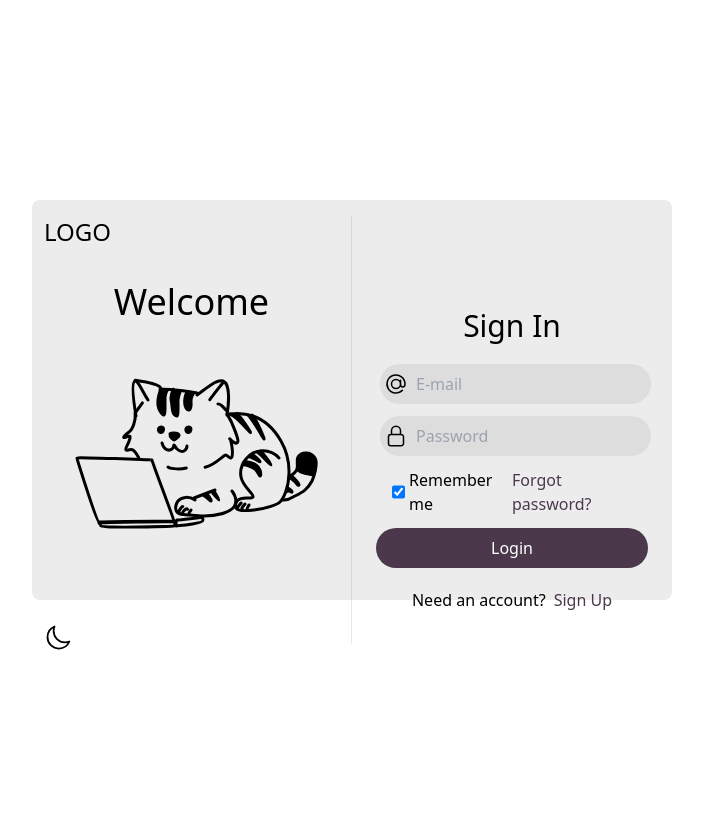
After one commit to Wiktor-Sikora/wildcat, a Django app: page /accounts/login in a window 1280 px wide. The commit adds this page. Shown: the whole page, without its empty margins (288-991 px from the left). Run offline with Django 4.2, Linux system fonts and the light colour scheme; some libraries are stand-ins or nearby versions.

Commit message:
new sites

```diff
--- a/requirments/local.txt
+++ b/requirments/local.txt
@@ -1,3 +1,4 @@
 django
 django-tailwind
 # djlint
+django-widget-tweaks
--- /dev/null
+++ b/wildcat/accounts/forms.py
@@ -0,0 +1 @@
+from django.contrib.auth.forms import AuthenticationForm
--- a/wildcat/accounts/urls.py
+++ b/wildcat/accounts/urls.py
@@ -5,6 +5,7 @@ from . import views
 app_name = 'accounts'
 
 urlpatterns = [
+    path('login', views.LoginPageView.as_view(), name='login'),
     # copied from docs
     # path('articles/2003/', views.special_case_2003),
     # path('articles/<int:year>/', views.year_archive),
--- a/wildcat/accounts/views.py
+++ b/wildcat/accounts/views.py
@@ -1,3 +1,10 @@
 from django.shortcuts import render
+from django.views.generic import View
 
 # Create your views here.
+
+class LoginPageView(View):
+    template_name = 'authentication/authenticate.html'
+
+    def get(self, request):
+        return render(request, self.template_name)
--- a/wildcat/core/settings/base.py
+++ b/wildcat/core/settings/base.py
@@ -31,6 +31,7 @@ INSTALLED_APPS = [
     # non django default packages
     'tailwind',
     'django_browser_reload',
+    'widget_tweaks',
 
     # local apps
     'accounts',
--- /dev/null
+++ b/wildcat/templates/authentication/authenticate.html
@@ -0,0 +1,121 @@
+{% extends 'base.html' %}
+{% load static %}
+{% block title %}Wildcat | login page {% endblock %}
+{% block navbar %}{% endblock %}
+{% block content %}
+    <div class="flex items-center justify-center h-screen">
+        <div class="w-4/5 lg:w-1/2 h-auto lg:h-1/2 bg-[#ececec] dark:bg-[#272727] rounded-lg">
+            <div class="grid grid-cols-1 lg:grid-cols-2 gap-0 h-full">
+                <div class="hidden lg:md:block">
+                    <div class="h-[90%] grid grid-rows-6 my-4 border-r border-slate-900/10 dark:border-slate-300/10 invisible lg:md:visible">
+                        <div class="grid row-span-1 ml-3 text-2xl">
+                            <a href="index.html">LOGO</a>
+                        </div>
+                        <div class="grid row-span-4 place-content-center text-4xl">
+                            <h1 class="text-center">Welcome</h1>
+                            <img src="{% static 'img/zbik-login-lm.svg' %}" class="visible dark:hidden">
+                            <img src="{% static 'img/zbik-login-dm.svg' %}" class="hidden dark:block">
+                        </div>
+                        <div class="grid row-span-1 ml-3 mt-auto hover:text-[#262626] dark:hover:text-[#cccccc]">
+                            <button class="w-5 h-5 transition-all duration-200 ease-in-out focus:outline-none"
+                                    id="theme-toggle"></button>
+                        </div>
+                    </div>
+                </div>
+                <div class="my-auto mx-3">
+                    <div class="grid grid-cols-2 visible lg:md:invisible">
+                        <div class="flex justify-start text-2xl mt-3">
+                            <a href="index.html">LOGO</a>
+                        </div>
+                        <!--change theme button for mobile devices [not necessary] -->
+                    </div>
+                    <div class="text-center text-3xl my-5">
+                        <h1>Sign In</h1>
+                    </div>
+                    <div class="grid gap-3">
+                        <div class="grid grid-cols-12 ml-8 lg:ml-4 w-full">
+                            <div class="col-span-3 lg:col-span-1 bg-[#dddddd] dark:bg-[#414141] rounded-l-full absolute">
+                                <svg xmlns="http://www.w3.org/2000/svg"
+                                     fill="none"
+                                     viewBox="0 0 24 24"
+                                     stroke-width="1.5"
+                                     stroke="currentColor"
+                                     class="w-6 h-6 my-2 mx-1">
+                                    <path stroke-linecap="round" d="M16.5 12a4.5 4.5 0 11-9 0 4.5 4.5 0 019 0zm0 0c0 1.657 1.007 3 2.25 3S21 13.657 21 12a9 9 0 10-2.636 6.364M16.5 12V8.25" />
+                                </svg>
+                            </div>
+                            <div class="col-span-9 lg:col-span-11">
+                                <input type="email"
+                                       class="w-full pl-9 py-2 bg-[#dddddd] dark:bg-[#414141] rounded-full focus:outline-none"
+                                       placeholder="E-mail"
+                                       required>
+                            </div>
+                        </div>
+                        <div class="grid grid-cols-12 gap-0 ml-8 lg:ml-4 w-full">
+                            <div class="col-span-3 lg:col-span-1 bg-[#dddddd] dark:bg-[#414141] rounded-l-full absolute">
+                                <svg xmlns="http://www.w3.org/2000/svg"
+                                     fill="none"
+                                     viewBox="0 0 24 24"
+                                     stroke-width="1.5"
+                                     stroke="currentColor"
+                                     class="w-6 h-6 my-2 mx-1">
+                                    <path stroke-linecap="round" stroke-linejoin="round" d="M16.5 10.5V6.75a4.5 4.5 0 10-9 0v3.75m-.75 11.25h10.5a2.25 2.25 0 002.25-2.25v-6.75a2.25 2.25 0 00-2.25-2.25H6.75a2.25 2.25 0 00-2.25 2.25v6.75a2.25 2.25 0 002.25 2.25z" />
+                                </svg>
+                            </div>
+                            <div class="col-span-9 lg:col-span-11">
+                                <input type="password"
+                                       class="w-full pl-9 py-2 bg-[#dddddd] dark:bg-[#414141] rounded-full focus:outline-none"
+                                       placeholder="Password"
+                                       required>
+                            </div>
+                        </div>
+                        <div class="grid grid-cols-2">
+                            <div class="flex justify-start lg:ml-7">
+                                <input type="checkbox" checked="checked">
+                                <p class="ml-1">Remember me</p>
+                            </div>
+                            <div class="flex justify-end lg:mr-7">
+                                <a class="text-[#4b394b] hover:text-[#412e3c] dark:text-[#5d3b75] dark:hover:text-[#3f284f]"
+                                   href="#">Forgot password?</a>
+                            </div>
+                        </div>
+                        <div class="mx-3 flex justify-center">
+                            <button class="w-1/2 lg:w-full py-2 text-white font-medium bg-[#4b394b] rounded-full  hover:bg-[#412e3c] focus:ring-3  focus:ring-[#412e3c] dark:bg-[#5d3b75] dark:hover:bg-[#3f284f] dark:focus:ring-[#3f284f]">
+                                Login
+                            </button>
+                        </div>
+                    </div>
+                    <div class="flex justify-center my-5">
+                        <p class="mr-2">Need an account?</p>
+                        <a class="text-[#4b394b] hover:text-[#412e3c] dark:text-[#5d3b75] dark:hover:text-[#3f284f]"
+                           href="#">Sign Up</a>
+                    </div>
+                </div>
+            </div>
+        </div>
+    </div>
+{% endblock %}
+<!-- footer -->
+<footer class="bg-[#4b394b] dark:bg-[#3f284f] text-white bottom-0 left-0 w-full">
+    <div class="w-4/5 mx-auto my-auto">
+        <div class="grid grid-cols-2">
+            <div class="flex justify-start">
+                <p>2023 Project Wildcat</p>
+            </div>
+            <div class="flex justify-end">
+                <svg class="w-7 h-7"
+                     xmlns="http://www.w3.org/2000/svg"
+                     fill="none"
+                     viewBox="0 0 24 24"
+                     stroke-width="1.5"
+                     stroke="currentColor"
+                     class="w-6 h-6">
+                    <path stroke-linecap="round" stroke-linejoin="round" d="M12 21a9.004 9.004 0 008.716-6.747M12 21a9.004 9.004 0 01-8.716-6.747M12 21c2.485 0 4.5-4.03 4.5-9S14.485 3 12 3m0 18c-2.485 0-4.5-4.03-4.5-9S9.515 3 12 3m0 0a8.997 8.997 0 017.843 4.582M12 3a8.997 8.997 0 00-7.843 4.582m15.686 0A11.953 11.953 0 0112 10.5c-2.998 0-5.74-1.1-7.843-2.918m15.686 0A8.959 8.959 0 0121 12c0 .778-.099 1.533-.284 2.253m0 0A17.919 17.919 0 0112 16.5c-3.162 0-6.133-.815-8.716-2.247m0 0A9.015 9.015 0 013 12c0-1.605.42-3.113 1.157-4.418" />
+                </svg>
+            </div>
+        </div>
+    </div>
+</footer>
+<script src="script.js"></script>
+</body>
+</html>
--- a/wildcat/templates/base.html
+++ b/wildcat/templates/base.html
@@ -92,6 +92,7 @@
             </nav>
         {% endblock %}
         <!-- content -->
+        {% block content %}
         <div class="flex justify-center h-full mb-10">
             <div class="w-11/12 lg:w-4/5 bg-con-l dark:bg-con-d rounded-lg">
                 <div class="grid grid-rows-10 lg:grid-cols-2 mx-3 mt-5 mb-14 ">
@@ -250,6 +251,7 @@
                 </div>
             </div>
         </div>
+        {% endblock %}
         {% block footer %}
             <footer class="bg-green-l dark:bg-green-d text-white bottom-0 left-0 w-full">
                 <div class="w-4/5 mx-auto my-auto">
```
Also changed, not shown: wildcat/accounts/managers.py (added, +37 -0 lines), wildcat/accounts/models.py (+9 -0 lines).
